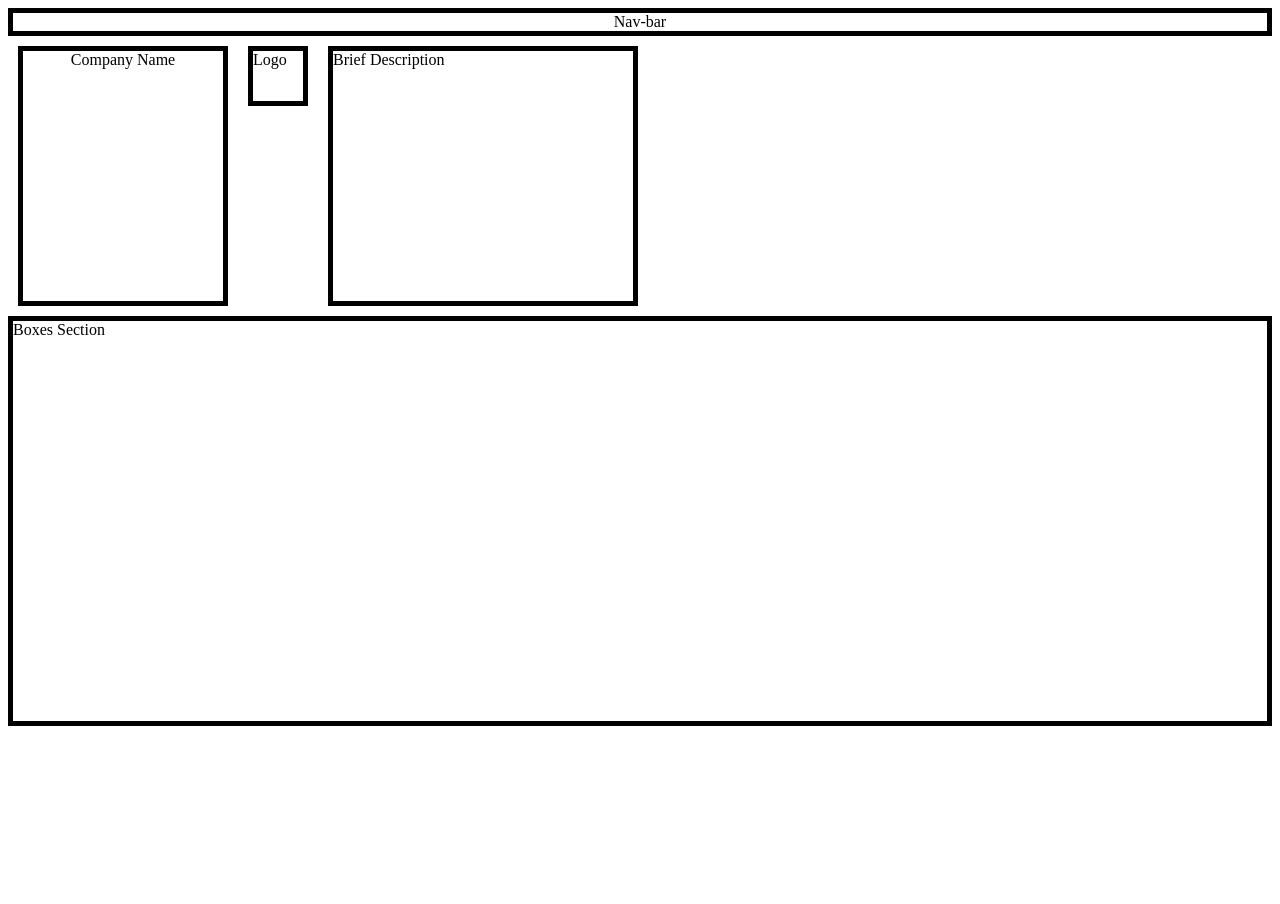
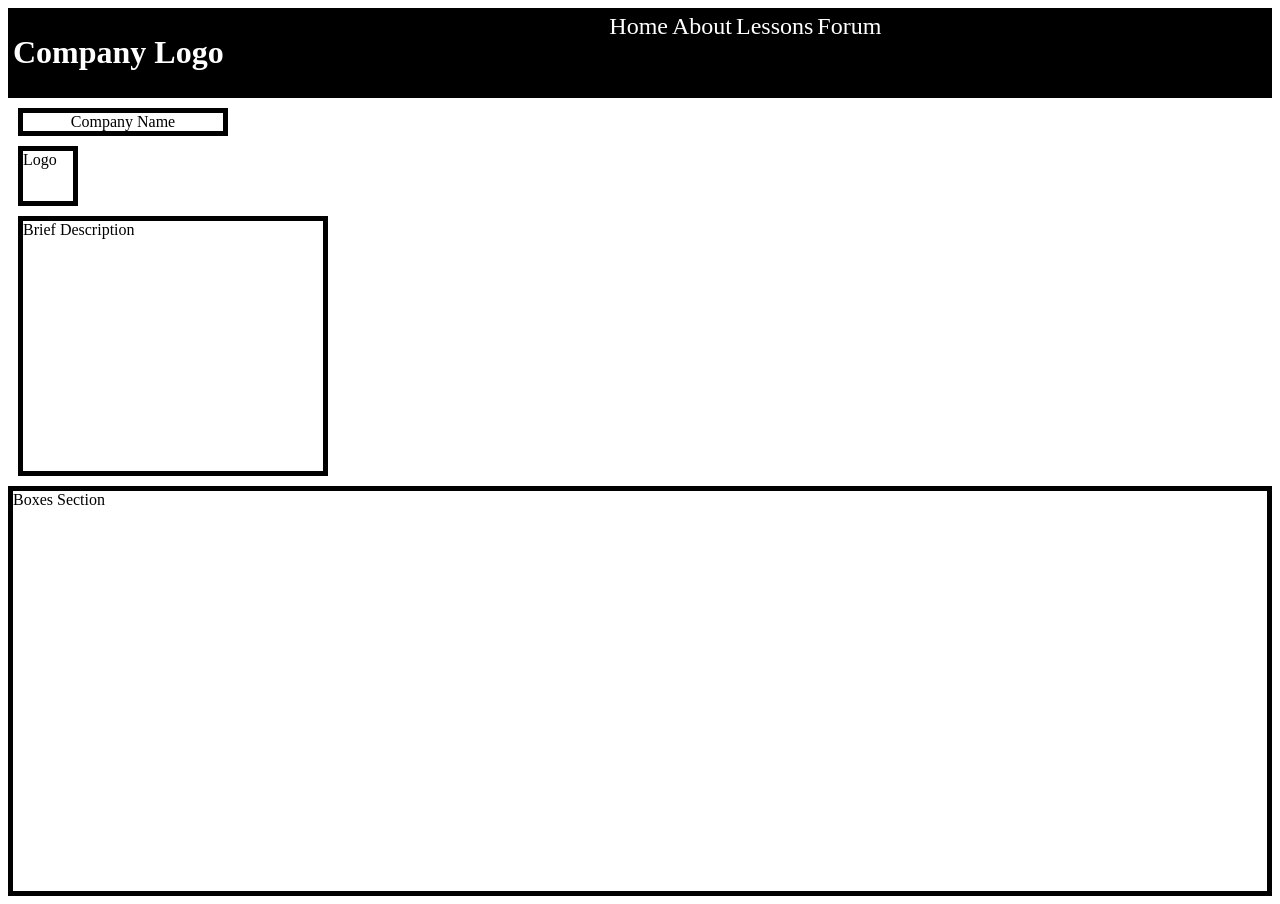
Before and after one commit to PatelAbhay/tutorial-website, a plain HTML site: page index.html in a window 1280 px wide. Before the commit the page ends 800 px from the top, so only its background shows below. Drawn offline with Linux system fonts and the light colour scheme.

Commit message:
Added basic styling to nav-bar

```diff
--- a/index.html
+++ b/index.html
@@ -9,8 +9,14 @@
 </head>
 
 <body>
-    <div id="main-nav-bar">Nav-bar</div>
-    <div id="splash-container">
+    <div id="main-nav-bar">
+        <h1>Company Logo</h1>
+        <a href="#">Home</a>
+        <a href="#">About</a>
+        <a href="#">Lessons</a>
+        <a href="#">Forum</a>
+    </div>
+    <div id=" splash-container">
         <div id="name-of-website">Company Name</div>
         <div id="website-logo">Logo</div>
         <div id="brief-description">Brief Description</div>
--- a/style.css
+++ b/style.css
@@ -1,6 +1,20 @@
 #main-nav-bar {
     border: 5px solid black;
     text-align: center;
+    background-color: black;
+    overflow: hidden;
+}
+
+#main-nav-bar h1{
+    float: left;
+    color: white;
+}
+
+#main-nav-bar a{
+    text-decoration: none;
+    color: white;
+    text-align: center;
+    font-size: x-large;
 }
 
 #splash-container{
```
